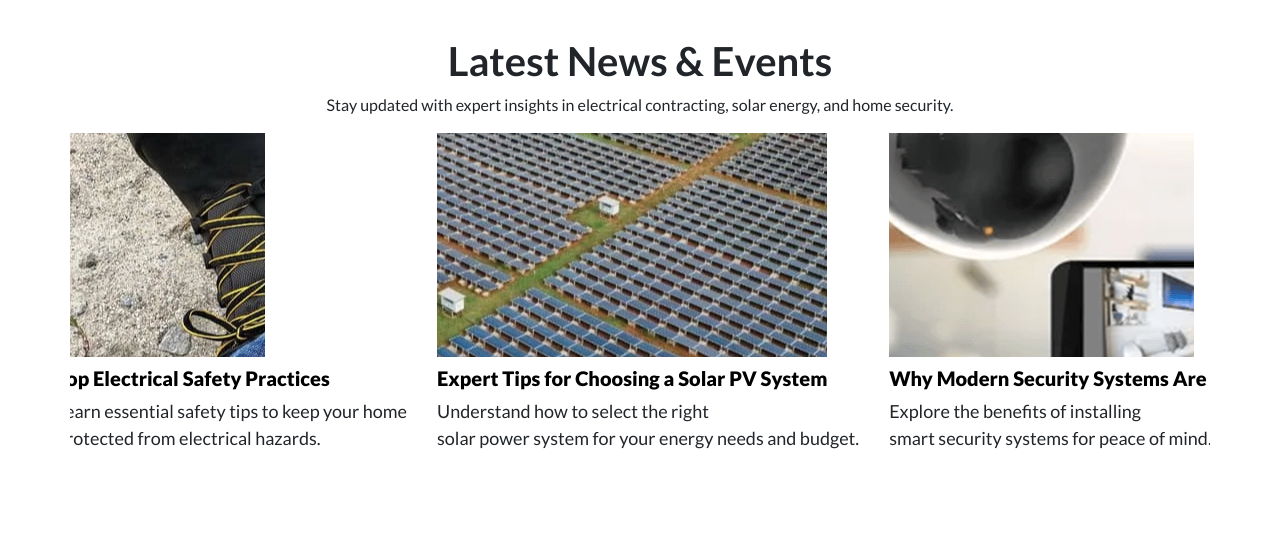
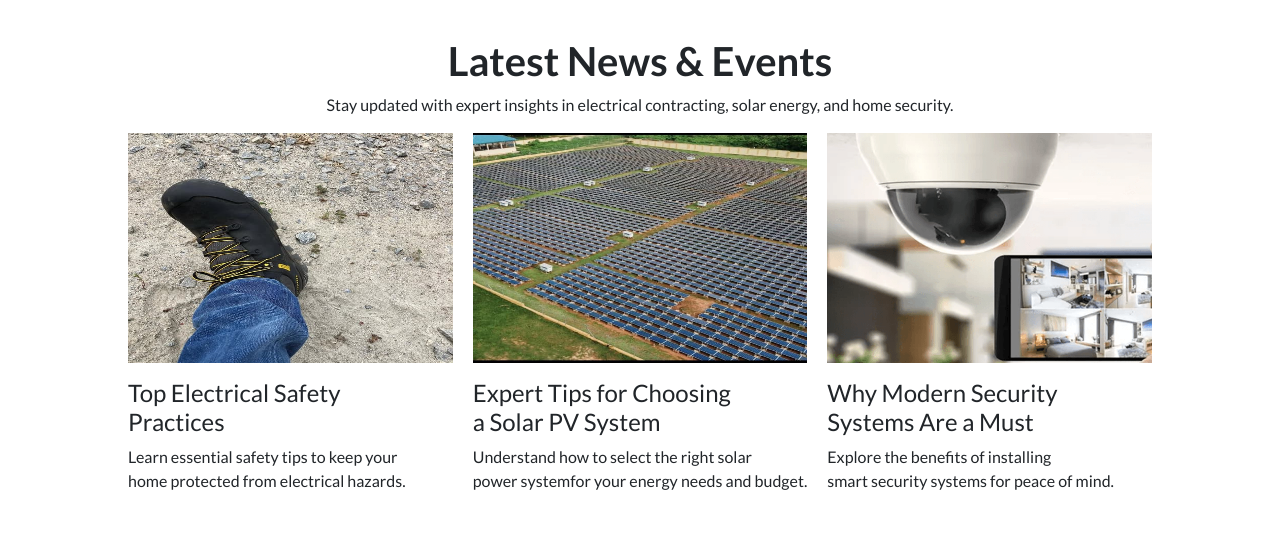
Before and after one commit to Swatson-jnr/GECA, a plain HTML site: page index.html in a window 1280 px wide. Shown: the part 3580-4115 px from the top of the page. Drawn offline with nearby package versions, Linux system fonts and the light colour scheme.

Commit message:
finished working on latest news

```diff
--- a/index.html
+++ b/index.html
@@ -284,41 +284,72 @@
         Stay updated with expert insights in electrical contracting, solar
         energy, and home security.
       </p>
-      <div class="event-container container">
+      <div class="event-container">
         <div class="event">
-          <div class="shoe-container">
-            <div class="s-shoe">
-              <!-- <img src="./images/shoe.png" alt="" /> -->
-            </div>
+          <div class="shoe">
+            <img src="./images/shoe.png" alt="" class="img-fluid" />
+            <h4 class="mt-3">
+              Top Electrical Safety <br />
+              Practices
+            </h4>
+            <p class="">
+              Learn essential safety tips to keep your <br />home protected from
+              electrical hazards.
+            </p>
+          </div>
+          <div class="shoe">
+            <img src="./images/solar.png" alt="" class="img-fluid" />
+            <h4 class="mt-3">
+              Expert Tips for Choosing <br />
+              a Solar PV System
+            </h4>
+            <p>
+              Understand how to select the right solar <br />
+              power systemfor your energy needs and budget.
+            </p>
+          </div>
+          <div class="shoe">
+            <img src="./images/camera.png" alt="" class="img-fluid" />
+            <h4 class="mt-3">Why Modern Security <br />Systems Are a Must</h4>
+            <p>
+              Explore the benefits of installing <br />
+              smart security systems for peace of mind.
+            </p>
+          </div>
+
+          <!-- <div class="shoe-container">
+            <div class="s-shoe"> -->
+          <!-- <img src="./images/shoe.png" alt="" /> -->
+          <!-- </div>
             <h1>Top Electrical Safety Practices</h1>
             <p>
               Learn essential safety tips to keep your home <br />
               protected from electrical hazards.
             </p>
-          </div>
+          </div> -->
 
-          <div class="panel-container">
-            <div class="s-panel">
-              <!-- <img src="./images/solar.png" alt="" /> -->
-            </div>
+          <!-- <div class="panel-container">
+            <div class="s-panel"> -->
+          <!-- <img src="./images/solar.png" alt="" /> -->
+          <!-- </div>
 
             <h1>Expert Tips for Choosing a Solar PV System</h1>
             <p>
               Understand how to select the right <br />
               solar power system for your energy needs and budget.
             </p>
-          </div>
+          </div> -->
 
-          <div class="camera-container">
-            <div class="s-camera">
-              <!-- <img src="./images/camera.png" alt="" class="cambodia" /> -->
-            </div>
-            <h1>Why Modern Security Systems Are a Must</h1>
+          <!-- <div class="camera-container">
+            <div class="s-camera"> -->
+          <!-- <img src="./images/camera.png" alt="" class="cambodia" /> -->
+          <!-- </div> -->
+          <!-- <h1>Why Modern Security Systems Are a Must</h1>
             <p>
               Explore the benefits of installing <br />
               smart security systems for peace of mind.
             </p>
-          </div>
+          </div> -->
         </div>
       </div>
     </section>
--- a/styles/styles.css
+++ b/styles/styles.css
@@ -606,40 +606,39 @@ footer {
 .row-event img {
   width: 330px;
 }
+
 .event-container {
   overflow: hidden;
   white-space: nowrap;
   width: 100%;
 }
+
 .event {
   display: flex;
-  justify-content: center; /* Center as a group */
-  gap: 30px; /* Space between items */
-  text-align: center;
-  flex-wrap: nowrap; /* Prevent wrapping */
-  /* width: 90%; */
+  gap: 20px;
+  width: 80%;
   margin: 0 auto;
-  /* animation: scroll 18s linear infinite; */
 }
 
-.s-panel {
+.shoe img {
+  width: 430px;
+  height: 230px;
+}
+/* .s-panel {
   width: 390px;
   height: 224px;
   background-image: url(../images/solar.png);
   background-position: center;
-}
+} */
+/*
 .s-camera {
-  width: 305px;
+  width: 295px;
   height: 224px;
   background-image: url(../images/camera.png);
   background-position: center;
-}
-.s-shoe {
-  width: 209px;
-  height: 224px;
-  background-image: url(../images/shoe.png);
-  background-position: left;
-}
+} */
+
+/* background-position: left; */
 
 .camera-container {
   width: 30%;
```
